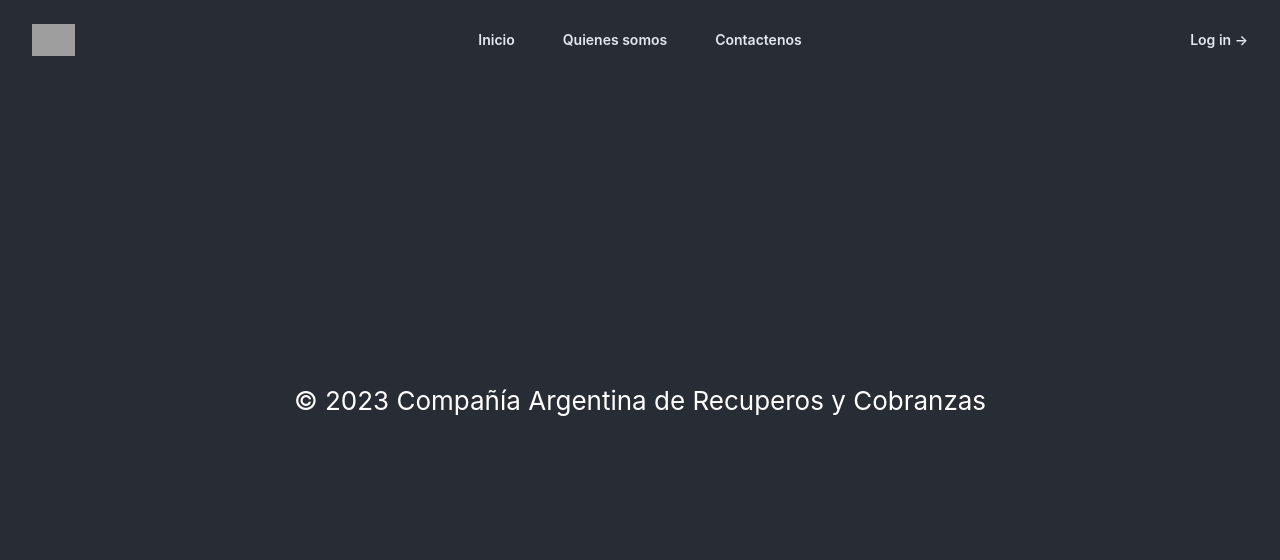
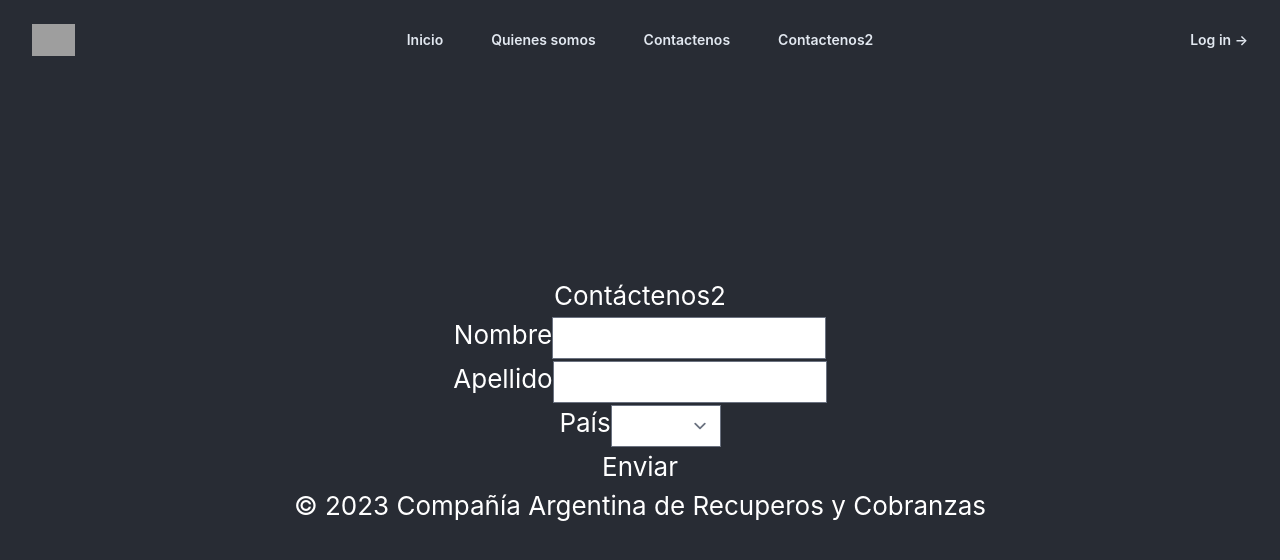
Before and after one commit to mmaquina/navbar-form, a React (Create React App) app: page /Form2 in a window 1280 px wide. Shown: the top 560 px of the page. Built offline with nearby package versions, Linux system fonts and the light colour scheme; grey boxes are pictures that could not be loaded.

Commit message:
otro formulario con validaciones envia a console

```diff
--- a/package.json
+++ b/package.json
@@ -11,6 +11,7 @@
     "@testing-library/user-event": "^13.5.0",
     "react": "^18.2.0",
     "react-dom": "^18.2.0",
+    "react-hook-form": "^7.43.9",
     "react-router-dom": "^6.10.0",
     "react-scripts": "5.0.1",
     "web-vitals": "^2.1.4"
--- a/public/index.html
+++ b/public/index.html
@@ -9,7 +9,7 @@
       name="description"
       content="Web site created using create-react-app"
     />
-    <link rel="apple-touch-icon" href="%PUBLIC_URL%/logo192.png" />
+    <link rel="apple-touch-icon" href="" />
     <!--
       manifest.json provides metadata used when your web app is installed on a
       user's mobile device or desktop. See https://developers.google.com/web/fundamentals/web-app-manifest/
--- a/src/App.js
+++ b/src/App.js
@@ -4,6 +4,7 @@ import Home from './components/home/Home.jsx';
 import About from './components/about/About.jsx';
 import Form from './components/form/Form.jsx';
 import Footer from './components/footer/Footer.jsx';
+import Form2 from './components/form/Form2.jsx';
 import { Route, Routes } from 'react-router-dom';
 
 
@@ -17,6 +18,7 @@ function App() {
         <Route path={'/' } element={<Home/>}/>
         <Route path='/About' element={<About/>}/>
         <Route path='/Form' element={<Form/>}/>
+        <Route path='/Form2' element={<Form2/>}/>
       </Routes>
       <Footer/>
       </header>
--- a/src/components/form/Form.jsx
+++ b/src/components/form/Form.jsx
@@ -1,3 +1,4 @@
+
 export default function Form() {
 
   return (
@@ -165,4 +166,5 @@ export default function Form() {
       </div>
     </form>
   )
+
 }
--- /dev/null
+++ b/src/components/form/Form2.jsx
@@ -0,0 +1,39 @@
+import { useForm } from "react-hook-form";
+
+const Form2 = () => {
+    const { register, handleSubmit } = useForm();
+
+    const onSubmit = (data) => {
+        console.log(data);
+    }
+
+    return <div>
+        <h2>Contáctenos2</h2>
+        <form onSubmit={handleSubmit(onSubmit)}>
+            <div>
+                <label>Nombre</label>
+                <input type="text" {...register('nombre', {
+                    required: true,
+                    maxLength: 10
+                })}/>
+            </div>
+            <div>
+                <label>Apellido</label>
+                <input type="text" name="" {...register('Apellido', {
+                    required: true
+                })}/>
+            </div>
+            <div>
+                <label>País</label>
+                <select name="" id="" {...register('Pais')}>
+                    <option value="es">España</option>
+                    <option value="fr">Francia</option>
+                    <option value="it">Italia</option>
+                </select>
+            </div>
+            <input type="submit" value="Enviar"/>
+        </form>
+    </div>
+}
+
+export default Form2;
--- a/src/components/navbar/Navbar.jsx
+++ b/src/components/navbar/Navbar.jsx
@@ -6,6 +6,8 @@ const navigation = [
   { name: 'Inicio', href: '/Home' },
   { name: 'Quienes somos', href: '/About' },
   { name: 'Contactenos', href: '/Form' },
+  { name: 'Contactenos2', href: '/Form2' },
+
 ]
 
 export default function Navbar() {
```
Also changed, not shown: public/manifest.json, src/logo.svg (deleted), 1 other file (tests, documents, lock files or other folders).
